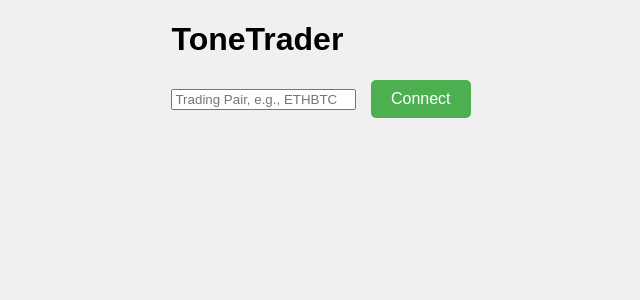
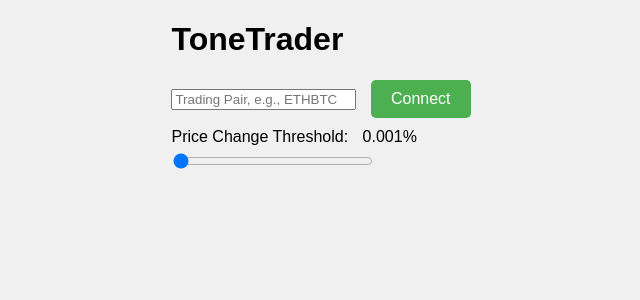
Before and after one commit to so-hl/audible_edge, a Python web app: template frontend/templates/index.html in a window 1280 px wide. Shown: the top 300 px of the page, without its empty margins (314-954 px from the left). Run offline with Jinja, Linux system fonts and the light colour scheme; the template is opened without the code that fills it, so the values that code supplies are empty.

Commit message:
index frontend

```diff
--- a/frontend/static/script.js
+++ b/frontend/static/script.js
@@ -16,9 +16,7 @@ document.addEventListener('DOMContentLoaded', () => {
   let amplitude = 0.5;
   let harmonics = 1;
 
-  const playC4Btn = document.getElementById('playC4');
-  const playE4Btn = document.getElementById('playE4');
-  const playG4Btn = document.getElementById('playG4');
+  const priceChangeElement = document.getElementById('priceChange');
   const frequencySlider = document.getElementById('frequency');
   const amplitudeSlider = document.getElementById('amplitude');
   const harmonicsSlider = document.getElementById('harmonics');
--- a/frontend/templates/index.html
+++ b/frontend/templates/index.html
@@ -13,13 +13,28 @@
         <div id="latestTrade"></div>
         <div id="confirmationDiv"></div>
         <div id="tradeExecution"></div> <!-- For trade confirmation feedback -->
-    </body>
+        <div id="priceChange"></div> <!-- Added for price change display -->
+
+        <label for="thresholdSlider">Price Change Threshold: <span id="thresholdValue">0.001</span>%</label>
+        <input type="range" id="thresholdSlider" min="0.001" max="1" step="0.001" value="0.001">
+    </div>
     <script src="/static/script.js"></script> <!-- Adjusted for live-server port 5500 -->
     <script>
-        // REST polling to get trade data
         let tradeExecution = document.getElementById('tradeExecution');
         let latestTrade = document.getElementById('latestTrade');
         let confirmationDiv = document.getElementById('confirmationDiv');
+        let priceChangeElement = document.getElementById('priceChange');
+        let thresholdSlider = document.getElementById('thresholdSlider');
+        let thresholdValue = document.getElementById('thresholdValue');
+
+        let previousPrice = null;
+        let threshold = parseFloat(thresholdSlider.value);
+
+        // Update threshold when slider is moved
+        thresholdSlider.addEventListener('input', function() {
+            threshold = parseFloat(this.value);
+            thresholdValue.innerText = this.value;
+        });
 
         function fetchTradeData(symbol) {
             fetch(`http://127.0.0.1:8000/trade/${symbol}`)
@@ -30,18 +45,28 @@
                 .then(data => {
                     const price = parseFloat(data.p);
                     const time = new Date(data.T * 1000).toLocaleTimeString(); // Convert to ms
+
+                    let priceChange = 0;
+                    let priceChangePercentage = 0;
+
+                    if (previousPrice !== null) {
+                        priceChange = price - previousPrice;
+                        priceChangePercentage = ((priceChange / previousPrice) * 100).toFixed(3);
+                    }
+
+                    previousPrice = price;
+
                     latestTrade.innerText = `Latest Trade: ${price} USD at ${time}`;
-                    tradeExecution.innerText = `Trade confirmed: ${price} USD at ${time}`;
-                    playAudioFeedback(`Trade confirmed: ${price} USD at ${time}`);
+
+                    if (previousPrice !== null) {
+                        if (Math.abs(priceChangePercentage) > threshold) {
+                            const audio = new Audio('/static/beep.wav');
+                            audio.play();
+                        }
+                        priceChangeElement.innerText = `Price Change: ${priceChangePercentage}%`;
+                    }
                 })
                 .catch(error => console.error('Error fetching trade data:', error));
-        }
-
-        function playAudioFeedback(message) {
-            const msg = new SpeechSynthesisUtterance(message);
-            msg.lang = "en-US";
-            msg.rate = 1.0;
-            window.speechSynthesis.speak(msg);
         }
 
         document.getElementById('connectBtn').addEventListener('click', () => {
@@ -56,10 +81,10 @@
                 return;
             }
             confirmationDiv.textContent = `Connecting to ${symbol.toUpperCase()}...`;
-            playAudioFeedback(`Connecting to ${symbol.toUpperCase()}...`);
             setTimeout(() => confirmationDiv.textContent = '', 2000);
             fetchTradeData(symbol); // Initial fetch
             setInterval(() => fetchTradeData(symbol), 5000); // Poll every 5 seconds
         });
     </script>
+</body>
 </html>
```
Also changed, not shown: 1 other file.
